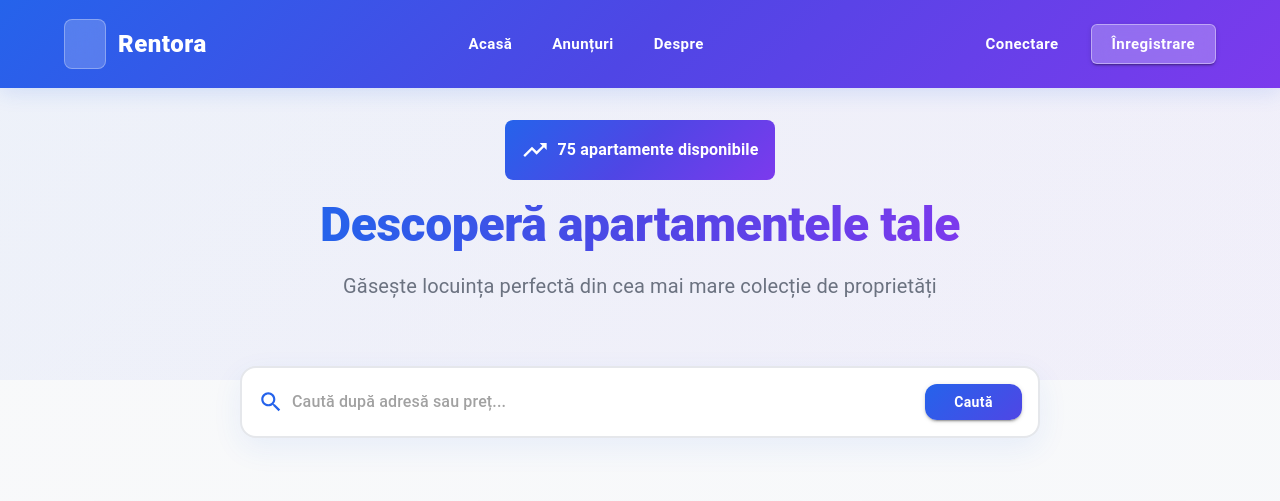
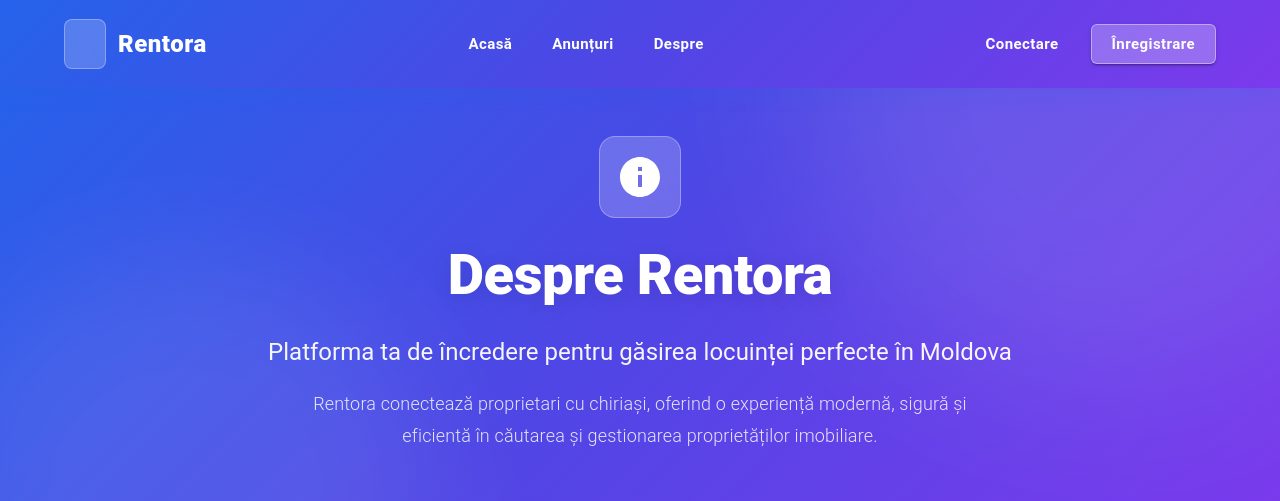
Before and after one commit to JanCojocari/TW_Project_Frontend, a React (Vite) app: page /about in a window 1280 px wide. Shown: the top 501 px of the page. Built offline with nearby package versions, Linux system fonts and the light colour scheme; grey boxes are pictures that could not be loaded; some icons are missing.

Commit message:
Created New About page Created header

```diff
--- a/src/app/routes.tsx
+++ b/src/app/routes.tsx
@@ -2,6 +2,7 @@ import Home from "../pages/Home";
 import Login from "../pages/Login";
 import Register from "../pages/Register";
 import Dashboard from "../pages/Dashboard";
+import About from "../pages/About";
 import { paths } from "./paths";
 import Listings from "../pages/Listings.tsx";
 import ApartmentDetail from "../pages/ApartmentDetail.tsx"
@@ -28,4 +29,5 @@ export const notAuthRoutes = [
     { path: paths.home, element: <Home /> },
     { path: paths.login, element: <Login /> },
     { path: paths.register, element: <Register /> },
+    { path: paths.about, element: <About /> },
 ];
--- /dev/null
+++ b/src/pages/About.tsx
@@ -0,0 +1,116 @@
+import {
+    Box,
+    Container,
+    Typography,
+} from "@mui/material";
+import {
+    Info as InfoIcon,
+} from "@mui/icons-material";
+
+const About = () => {
+    return (
+        <Box sx={{ pt: 5, minHeight: "100vh", background: "#ffffff" }}>
+            {/* Hero Section */}
+            <Box
+                sx={{
+                    background: "linear-gradient(135deg, #2563eb 0%, #4f46e5 50%, #7c3aed 100%)",
+                    py: { xs: 8, md: 12 },
+                    position: "relative",
+                    overflow: "hidden",
+                    "&::before": {
+                        content: '""',
+                        position: "absolute",
+                        top: "-50%",
+                        right: "-10%",
+                        width: "600px",
+                        height: "600px",
+                        background: "rgba(255, 255, 255, 0.1)",
+                        borderRadius: "50%",
+                        filter: "blur(80px)",
+                    },
+                    "&::after": {
+                        content: '""',
+                        position: "absolute",
+                        bottom: "-40%",
+                        left: "-5%",
+                        width: "500px",
+                        height: "500px",
+                        background: "rgba(255, 255, 255, 0.08)",
+                        borderRadius: "50%",
+                        filter: "blur(60px)",
+                    },
+                }}
+            >
+                <Container maxWidth="lg">
+                    <Box
+                        sx={{
+                            position: "relative",
+                            zIndex: 2,
+                            textAlign: "center",
+                        }}
+                    >
+                        <Box
+                            sx={{
+                                display: "inline-flex",
+                                background: "rgba(255, 255, 255, 0.2)",
+                                backdropFilter: "blur(10px)",
+                                p: 2,
+                                borderRadius: "16px",
+                                border: "1.5px solid rgba(255, 255, 255, 0.3)",
+                                mb: 3,
+                            }}
+                        >
+                            <InfoIcon sx={{ fontSize: 48, color: "white" }} />
+                        </Box>
+
+                        <Typography
+                            variant="h2"
+                            sx={{
+                                color: "white",
+                                fontWeight: 900,
+                                fontSize: { xs: "36px", md: "56px" },
+                                mb: 3,
+                                lineHeight: 1.2,
+                                textShadow: "0 4px 20px rgba(0, 0, 0, 0.1)",
+                            }}
+                        >
+                            Despre Rentora
+                        </Typography>
+
+                        <Typography
+                            variant="h5"
+                            sx={{
+                                color: "rgba(255, 255, 255, 0.95)",
+                                mb: 2,
+                                fontSize: { xs: "18px", md: "24px" },
+                                fontWeight: 400,
+                                lineHeight: 1.6,
+                                maxWidth: "800px",
+                                mx: "auto",
+                            }}
+                        >
+                            Platforma ta de încredere pentru găsirea locuinței perfecte în Moldova
+                        </Typography>
+
+                        <Typography
+                            variant="body1"
+                            sx={{
+                                color: "rgba(255, 255, 255, 0.85)",
+                                fontSize: { xs: "16px", md: "18px" },
+                                fontWeight: 300,
+                                lineHeight: 1.8,
+                                maxWidth: "700px",
+                                mx: "auto",
+                            }}
+                        >
+                            Rentora conectează proprietari cu chiriași, oferind o experiență modernă,
+                            sigură și eficientă în căutarea și gestionarea proprietăților imobiliare.
+                        </Typography>
+                    </Box>
+                </Container>
+            </Box>
+        </Box>
+    );
+};
+
+export default About;
```
